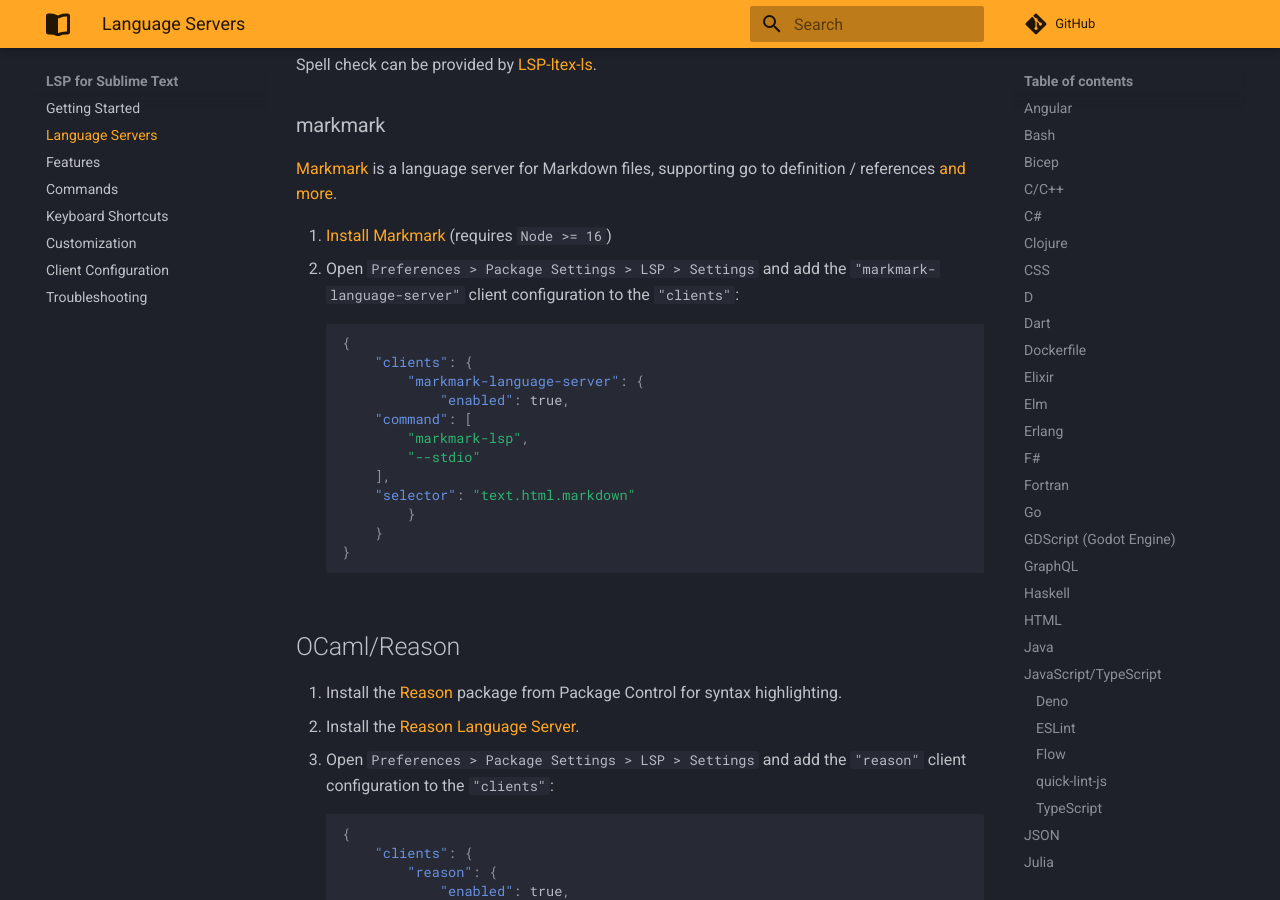
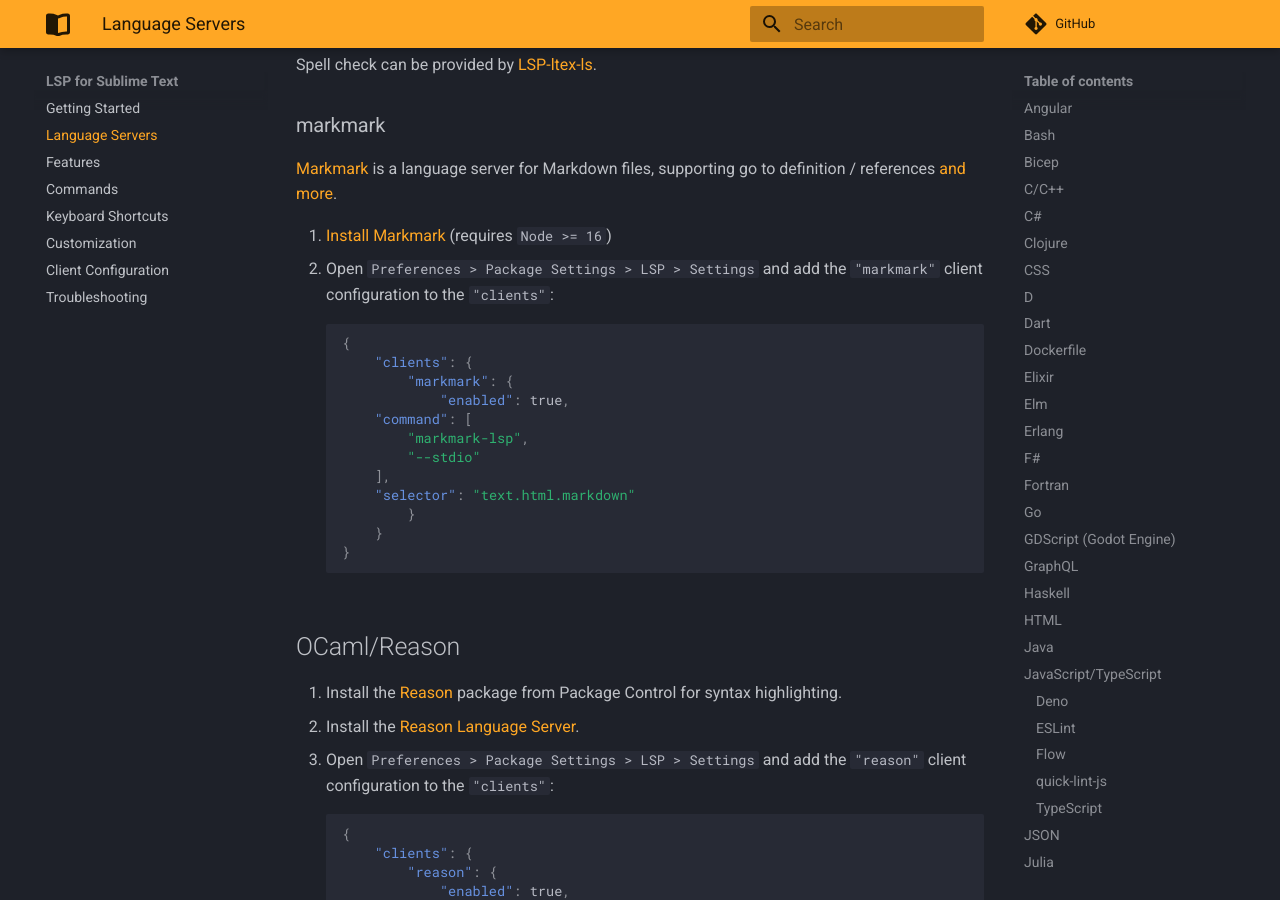
Before and after one commit to sublimelsp/LSP, an MkDocs documentation site: the page built from docs/src/language_servers.md, in a window 1280 px wide and 900 px high, scrolled down 8375 px. Built offline with MkDocs 1.6.1 and Material for MkDocs 9.7.7, drawn with Linux system fonts in a browser that asks for light colours; comment, search, counter and statistics services are not loaded.

Commit message:
chore(language_servers): simplify to `markmark`

````diff
--- a/docs/src/language_servers.md
+++ b/docs/src/language_servers.md
@@ -328,13 +328,13 @@
 [Markmark](https://github.com/nikku/markmark) is a language server for Markdown files, supporting go to definition / references [and more](https://github.com/nikku/markmark#features).
 
 1. [Install Markmark](https://github.com/nikku/markmark#installation) (requires `Node >= 16`)
-2. Open `Preferences > Package Settings > LSP > Settings` and add the `"markmark-language-server"` client configuration to the `"clients"`:
+2. Open `Preferences > Package Settings > LSP > Settings` and add the `"markmark"` client configuration to the `"clients"`:
 
 
     ```json
     {
         "clients": {
-            "markmark-language-server": {
+            "markmark": {
                 "enabled": true,
 		"command": [
 			"markmark-lsp",
````
